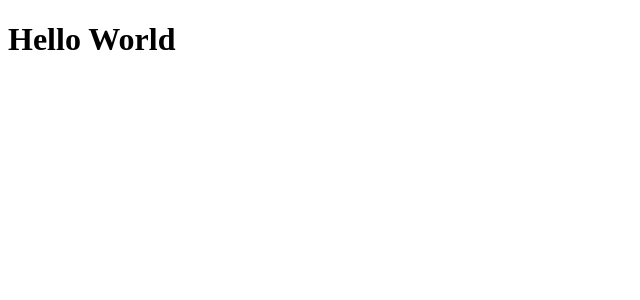
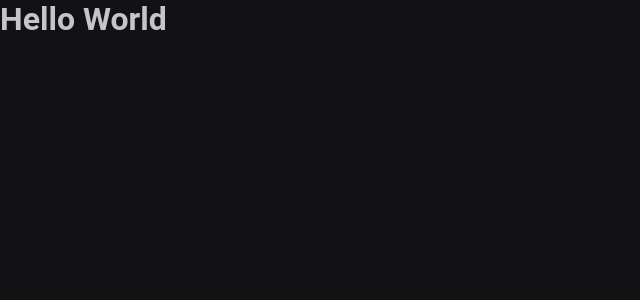
Before and after one commit to gustavonobrega/ignite-timer, a React app: page / in a window 1280 px wide. Shown: the top 300 px of the page, without its empty margins (0-640 px from the left). Built offline with nearby package versions, Linux system fonts and the light colour scheme; the HTML template or start-up script is replaced by a standard one.

Commit message:
Add global styles

```diff
--- a/src/App.tsx
+++ b/src/App.tsx
@@ -1,4 +1,5 @@
 import { ThemeProvider } from "styled-components";
+import { GlobalStyle } from "./styles/global";
 
 import { defaultTheme } from './styles/themes/default';
 
@@ -7,6 +8,7 @@
     <ThemeProvider theme={defaultTheme} >
       <h1>Hello World</h1>
 
+      <GlobalStyle />
     </ThemeProvider>
   )
 }
--- /dev/null
+++ b/src/styles/global.ts
@@ -0,0 +1,25 @@
+import { createGlobalStyle } from 'styled-components';
+
+export const GlobalStyle = createGlobalStyle`
+  * {
+    margin: 0;
+    padding: 0;
+    box-sizing: border-box;
+  }
+
+  :focus {
+    outline: none;
+    box-shadow: 0 0 0 2px ${props => props.theme['green-500']};
+  }
+
+  body {
+    background: ${props => props.theme['gray-900']};
+    color: ${props => props.theme['gray-300']};
+  }
+
+  body, input, textarea, button {
+    font-family: 'Roboto', sans-serif;
+    font-weight: 400;
+    font-size: 1rem;
+  }
+`;
```
